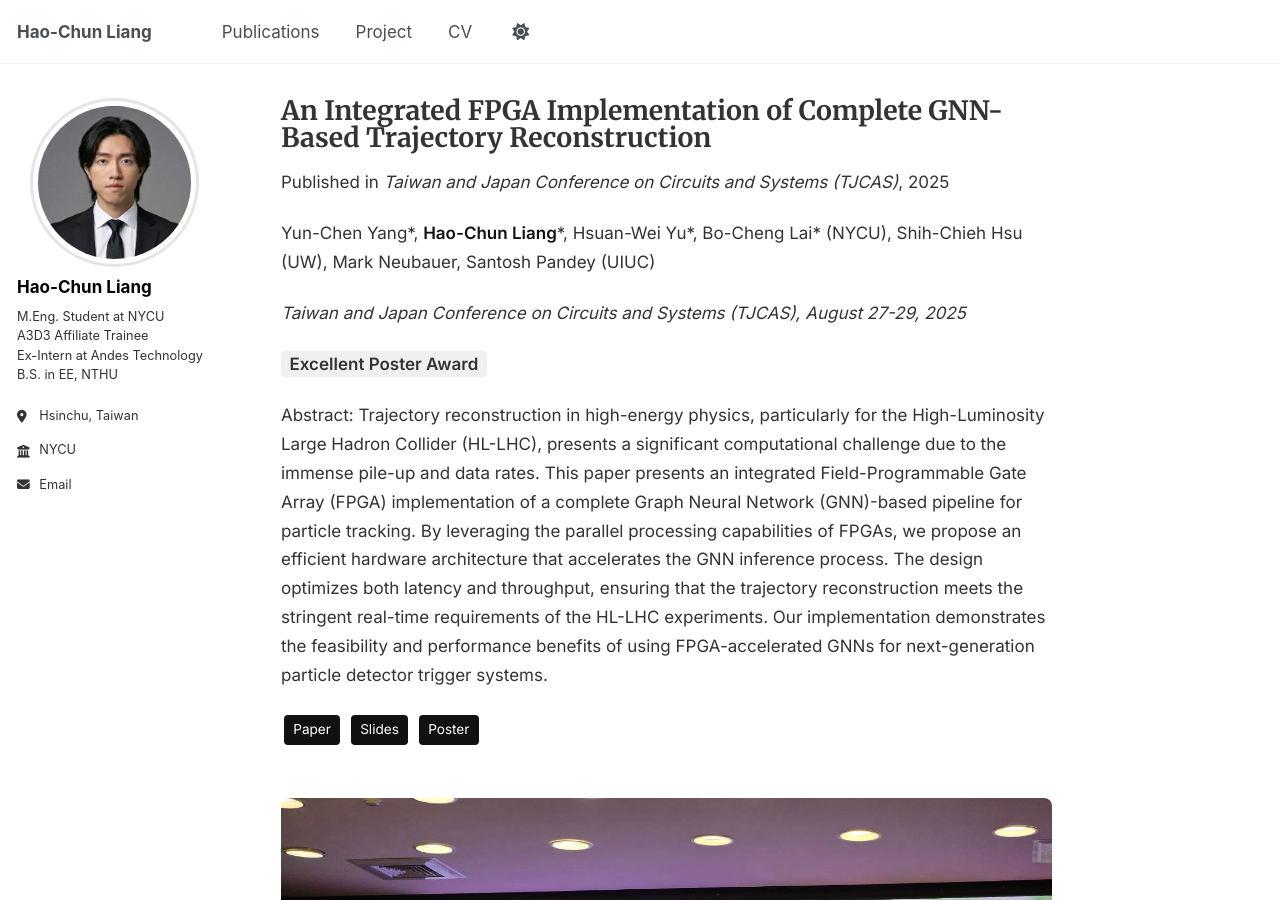
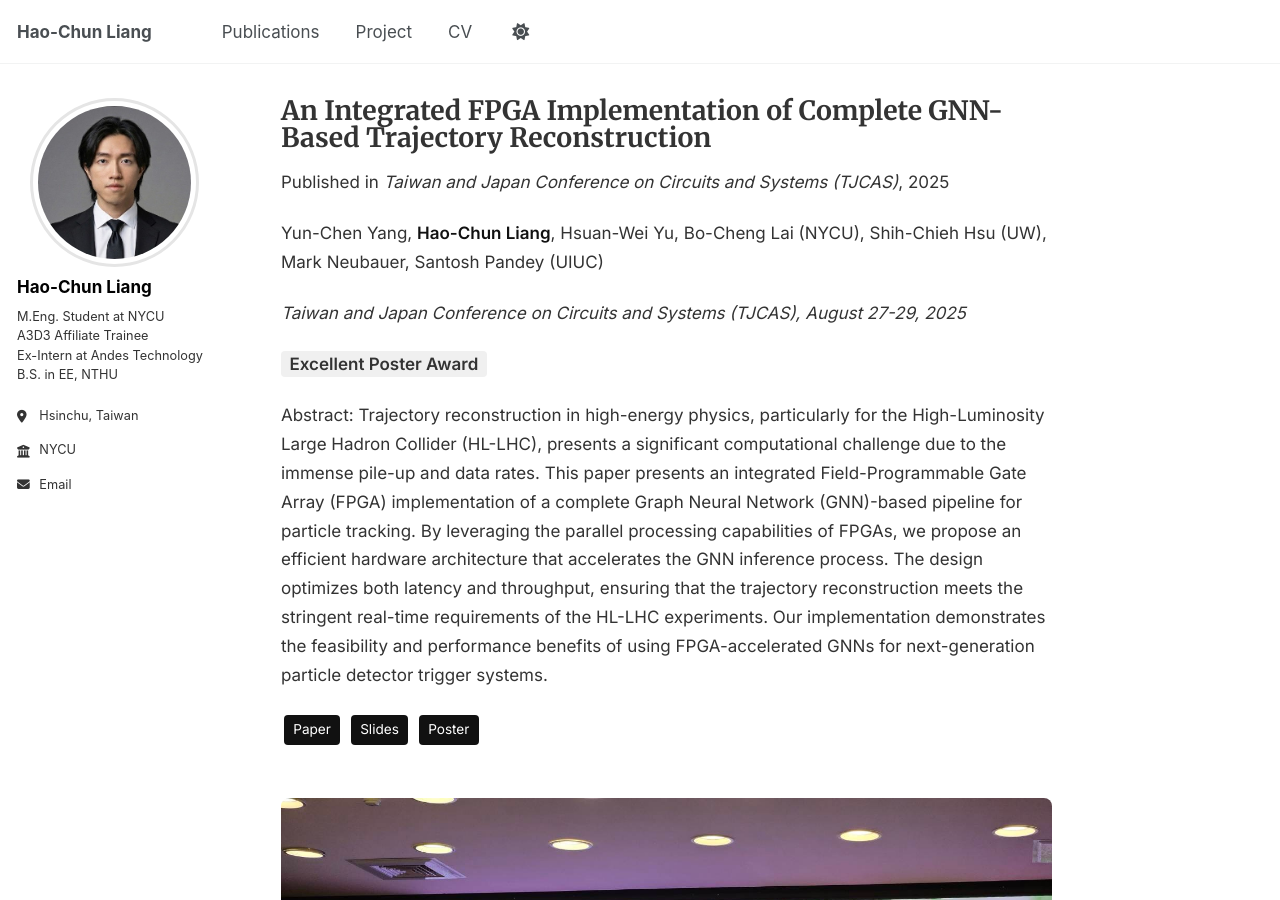
Before and after one commit to noyaboy/noyaboy.github.io, a Jekyll site: the page built from _publications/2025-01-02-higtr-tjcas.md, in a window 1280 px wide and 900 px high. Built offline with Jekyll 4.4.1, drawn with Linux system fonts in a browser that asks for light colours; a script that is not in the unit is left out.

Commit message:
Remove asterisk signs from author names in publications
🤖 Generated with [Claude Code](https://claude.com/claude-code)

Co-Authored-By: Claude <noreply@anthropic.com>

```diff
--- a/_publications/2025-01-02-higtr-tjcas.md
+++ b/_publications/2025-01-02-higtr-tjcas.md
@@ -9,11 +9,11 @@ venue: 'Taiwan and Japan Conference on Circuits and Systems (TJCAS)'
 paperurl: '/files/tjcas_gnn_trajectory_reconstruction.pdf'
 slidesurl: '/files/tjcas2025-slides.pdf'
 posterurl: '/files/tjcas2025-poster.pdf'
-authors: 'Yun-Chen Yang*, <strong>Hao-Chun Liang</strong>*, Hsuan-Wei Yu*, Bo-Cheng Lai, Shih-Chieh Hsu, Mark Neubauer, Santosh Pandey'
+authors: 'Yun-Chen Yang, <strong>Hao-Chun Liang</strong>, Hsuan-Wei Yu, Bo-Cheng Lai, Shih-Chieh Hsu, Mark Neubauer, Santosh Pandey'
 citation: 'Yun-Chen Yang, <strong>Hao-Chun Liang</strong>, Hsuan-Wei Yu, Bo-Cheng Lai, Shih-Chieh Hsu, Mark Neubauer, Santosh Pandey. (2025). &quot;An Integrated FPGA Implementation of Complete GNN-Based Trajectory Reconstruction.&quot; <i>TJCAS 2025</i>.'
 ---
 
-<p class="pub-authors">Yun-Chen Yang*, <strong>Hao-Chun Liang</strong>*, Hsuan-Wei Yu*, Bo-Cheng Lai* (NYCU), Shih-Chieh Hsu (UW), Mark Neubauer, Santosh Pandey (UIUC)</p>
+<p class="pub-authors">Yun-Chen Yang, <strong>Hao-Chun Liang</strong>, Hsuan-Wei Yu, Bo-Cheng Lai (NYCU), Shih-Chieh Hsu (UW), Mark Neubauer, Santosh Pandey (UIUC)</p>
 
 <p class="pub-venue">Taiwan and Japan Conference on Circuits and Systems (TJCAS), August 27-29, 2025</p>
 
```
Also changed, not shown: _publications/2025-01-03-gnn-fpga-vlsi.md (+3 -3 lines).
